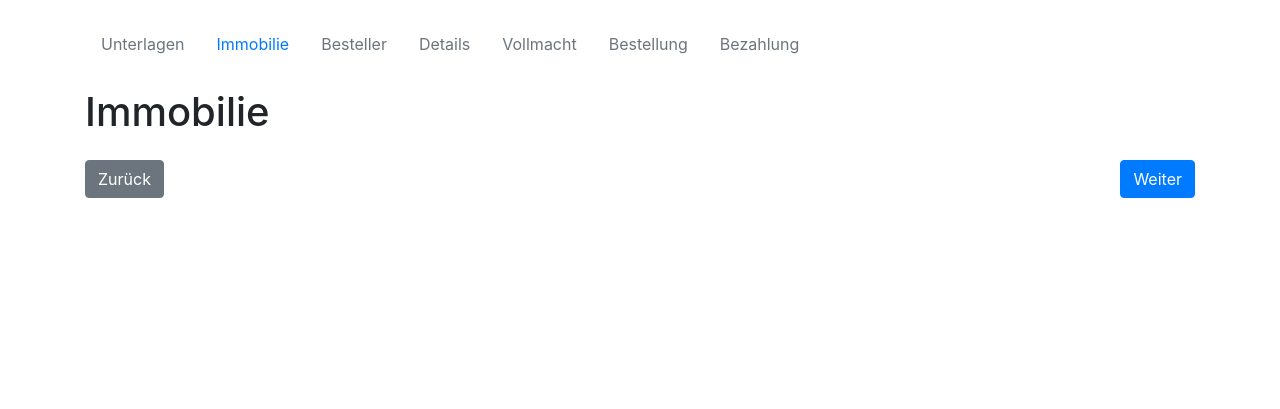
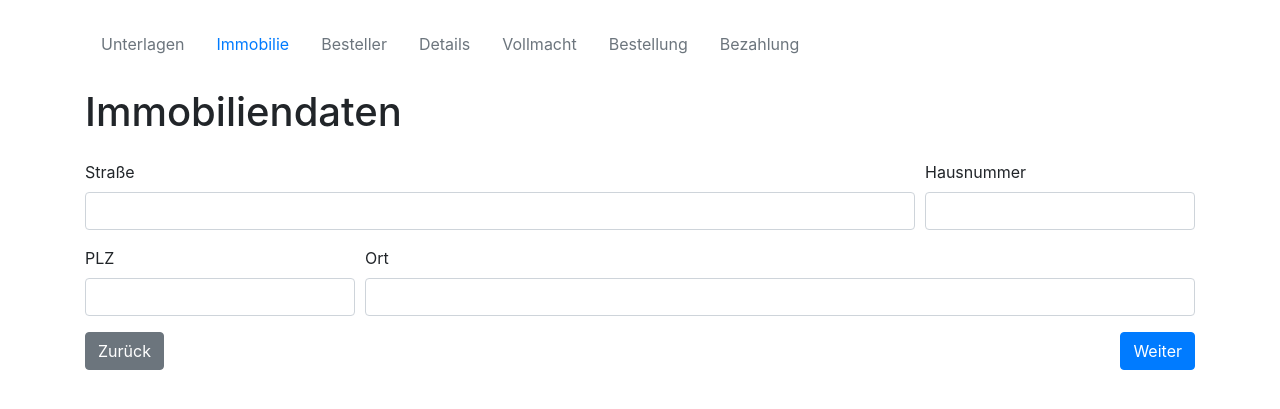
Before and after one commit to MikeKrueger75/my-unterlagenshop, a Flask app: page /immobiliendaten in a window 1280 px wide. Shown: the top 409 px of the page. Run offline with Flask 3, Linux system fonts and the light colour scheme; some libraries are stand-ins or nearby versions.

Commit message:
fullfill immodaten

```diff
--- a/app.py
+++ b/app.py
@@ -22,8 +22,14 @@ def produkte():
     ]
     return render_template('produkte.html', documents=documents, active_page='produkte')
 
-@app.route('/immobiliendaten')
+@app.route('/immobiliendaten', methods=['GET', 'POST'])
 def immobiliendaten():
+    if request.method == 'POST':
+        session['immo_strasse'] = request.form['immo_strasse']
+        session['immo_hausnummer'] = request.form['immo_hausnummer']
+        session['immo_plz'] = request.form['immo_plz']
+        session['immo_ort'] = request.form['immo_ort']
+        return redirect(url_for('kundendaten'))
     return render_template('immobiliendaten.html', active_page='immobiliendaten')
 
 @app.route('/kundendaten', methods=['GET', 'POST'])
--- a/templates/immobiliendaten.html
+++ b/templates/immobiliendaten.html
@@ -1,18 +1,37 @@
 {% extends "base.html" %}
 {% set active_page = 'immobiliendaten' %}
 
-{% block title %}Unterlagen bestellen{% endblock %}
+{% block title %}Immobiliendaten{% endblock %}
 
 {% block content %}
-    <h1 class="my-4">Immobilie</h1>
-    <form>
-        <!-- Formularelemente für Immobiliendaten hier hinzufügen -->
+    <h1 class="my-4">Immobiliendaten</h1>
+    <form method="POST">
+        <div class="form-row">
+            <div class="form-group  col-md-9">
+                <label for="strasse">Straße</label>
+                <input type="text" class="form-control" id="immo_strasse" name="immo_strasse" value="{{ session.get('immo_strasse', '') }}" required>
+            </div>
+            <div class="form-group  col-md-3">
+                <label for="hausnummer">Hausnummer</label>
+                <input type="text" class="form-control" id="immo_hausnummer" name="immo_hausnummer" value="{{ session.get('immo_hausnummer', '') }}" required>
+            </div>
+        </div>
+        <div class="form-row">
+            <div class="form-group  col-md-3">
+                <label for="plz">PLZ</label>
+                <input type="text" class="form-control" id="immo_plz" name="immo_plz" value="{{ session.get('immo_plz', '') }}" required>
+            </div>
+            <div class="form-group  col-md-9">
+                <label for="ort">Ort</label>
+                <input type="text" class="form-control" id="immo_ort" name="immo_ort" value="{{ session.get('immo_ort', '') }}" required>
+            </div>
+        </div>
         <div class="row">
             <div class="col-6 text-left">
                 <a href="{{ url_for('produkte') }}" class="btn btn-secondary">Zurück</a>
             </div>
             <div class="col-6 text-right">
-                <a href="{{ url_for('kundendaten') }}" class="btn btn-primary">Weiter</a>
+                <button type="submit" class="btn btn-primary">Weiter</button>
             </div>
         </div>
     </form>
```
Also changed, not shown: templates/kundendaten.html (+12 -6 lines).
